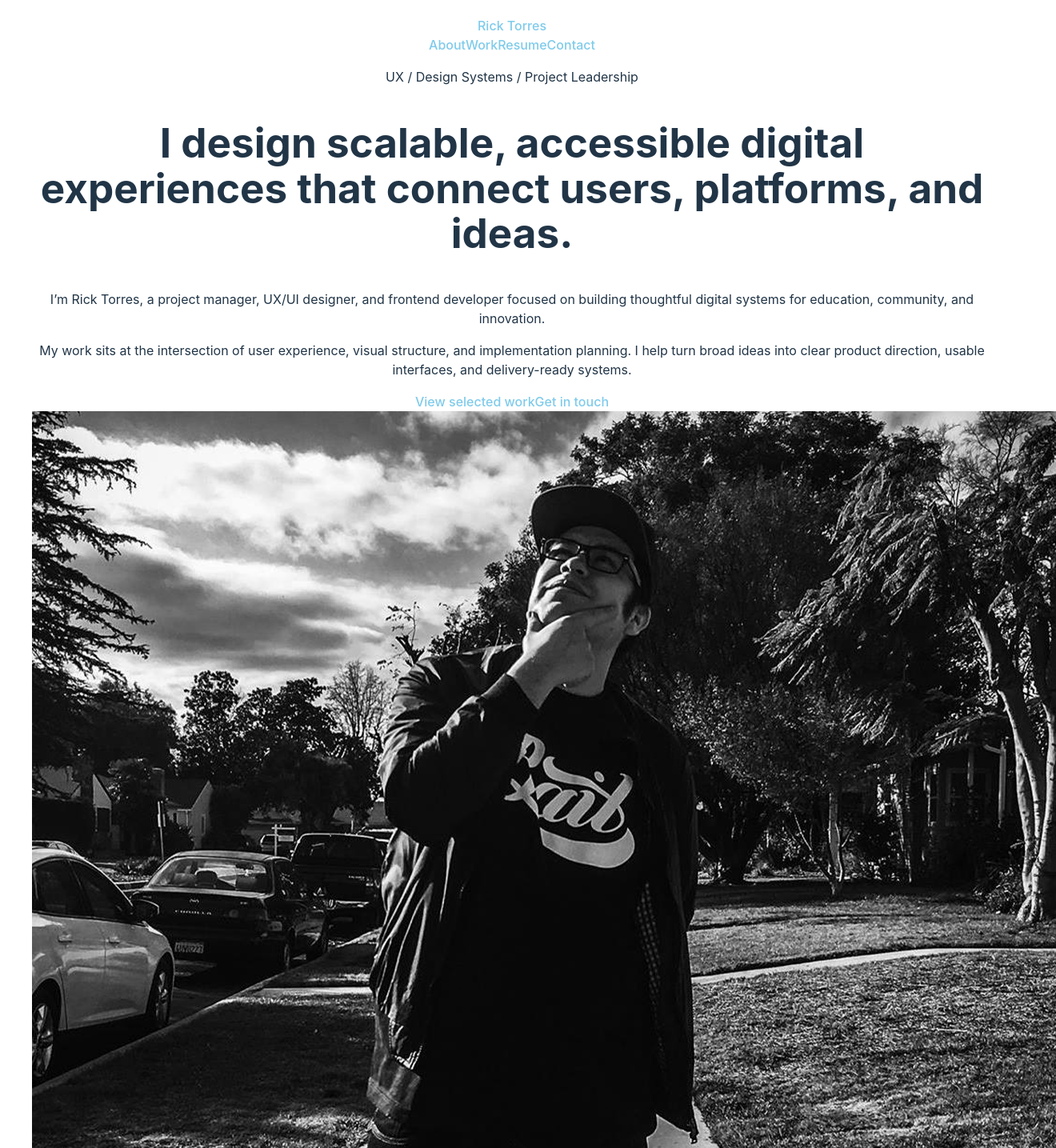
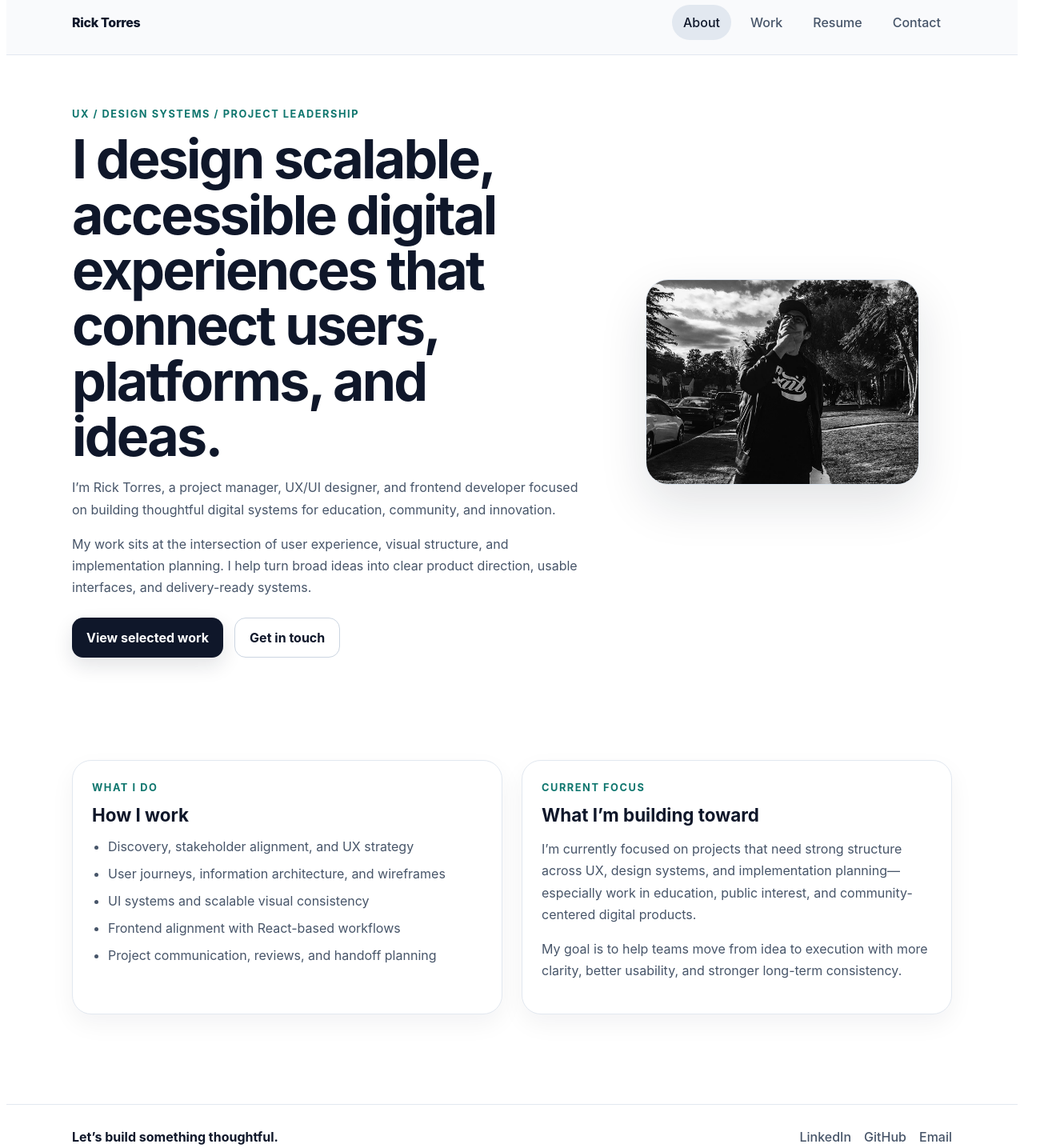
Before and after one commit to rtocastro/dossiyay, a React (Vite) app: page / in a window 1280 px wide. Shown: the part 20-1455 px from the top of the page at 80% size, 1320 px wide, since content can reach past the window. Built offline with nearby package versions, Linux system fonts and the light colour scheme.

Commit message:
updated css to reflect better marshmallow design

```diff
--- a/src/App.css
+++ b/src/App.css
@@ -1,98 +1,323 @@
 #root {
-    max-width: 1280px;
-    margin: 0 auto;
-    padding: 2rem;
-    text-align: center;
+  min-height: 100vh;
+}
+
+.site-shell {
+  min-height: 100vh;
+  display: flex;
+  flex-direction: column;
+}
+
+.site-header {
+  position: sticky;
+  top: 0;
+  z-index: 20;
+  backdrop-filter: blur(10px);
+  background: rgba(248, 250, 252, 0.85);
+  border-bottom: 1px solid #e2e8f0;
+}
+
+.site-main {
+  flex: 1;
+}
+
+.site-footer {
+  border-top: 1px solid #e2e8f0;
+  margin-top: 48px;
+}
+
+.container {
+  width: min(1100px, calc(100% - 32px));
+  margin: 0 auto;
+}
+
+.nav-wrap {
+  display: flex;
+  align-items: center;
+  justify-content: space-between;
+  gap: 24px;
+  padding: 18px 0;
+}
+
+.brand-mark {
+  font-size: 1rem;
+  font-weight: 800;
+  letter-spacing: -0.02em;
+  color: #0f172a;
+}
+
+.nav-links {
+  display: flex;
+  gap: 10px;
+  flex-wrap: wrap;
+}
+
+.nav-link {
+  color: #475569;
+  padding: 10px 14px;
+  border-radius: 999px;
+  transition: all 0.2s ease;
+}
+
+.nav-link:hover,
+.nav-link.active {
+  background: #e2e8f0;
+  color: #0f172a;
+}
+
+.section {
+  padding: 64px 0;
+}
+
+.hero {
+  display: grid;
+  grid-template-columns: 1.35fr 0.9fr;
+  gap: 40px;
+  align-items: center;
+}
+
+.eyebrow {
+  margin: 0 0 12px;
+  font-size: 0.8rem;
+  font-weight: 700;
+  letter-spacing: 0.12em;
+  text-transform: uppercase;
+  color: #0f766e;
+}
+
+.hero h1,
+.section h1 {
+  margin: 0 0 16px;
+  font-size: clamp(2.25rem, 6vw, 4.25rem);
+  line-height: 1.02;
+  letter-spacing: -0.04em;
+  color: #0f172a;
+}
+
+.section h2 {
+  margin: 0 0 14px;
+  font-size: 1.4rem;
+  line-height: 1.15;
+  color: #0f172a;
+}
+
+.section h3 {
+  margin: 0 0 8px;
+  font-size: 1rem;
+  color: #0f172a;
+}
+
+.hero-text,
+.section-copy,
+.project-block p,
+.contact-row a,
+.contact-row span {
+  font-size: 1rem;
+  line-height: 1.7;
+  color: #475569;
+}
+
+.hero-actions,
+.resume-actions,
+.project-links {
+  display: flex;
+  gap: 14px;
+  flex-wrap: wrap;
+  margin-top: 24px;
+}
+
+.button-primary,
+.button-secondary {
+  display: inline-flex;
+  align-items: center;
+  justify-content: center;
+  padding: 12px 18px;
+  border-radius: 14px;
+  font-weight: 700;
+  transition: transform 0.2s ease, box-shadow 0.2s ease;
+}
+
+.button-primary {
+  background: #0f172a;
+  color: #ffffff;
+  box-shadow: 0 10px 24px rgba(15, 23, 42, 0.12);
+}
+
+.button-secondary {
+  background: #ffffff;
+  color: #0f172a;
+  border: 1px solid #cbd5e1;
+}
+
+.button-primary:hover,
+.button-secondary:hover,
+.project-links a:hover {
+  transform: translateY(-1px);
+}
+
+.hero-media {
+  display: flex;
+  justify-content: center;
+}
+
+.profile-image {
+  width: min(100%, 340px);
+  border-radius: 28px;
+  border: 1px solid #dbe4ee;
+  box-shadow: 0 24px 60px rgba(15, 23, 42, 0.12);
+}
+
+.grid-two {
+  display: grid;
+  grid-template-columns: repeat(2, minmax(0, 1fr));
+  gap: 24px;
+}
+
+.card,
+.project-card,
+.contact-card {
+  background: #ffffff;
+  border: 1px solid #e2e8f0;
+  border-radius: 24px;
+  padding: 24px;
+  box-shadow: 0 12px 30px rgba(15, 23, 42, 0.05);
+}
+
+.feature-list {
+  padding-left: 20px;
+  margin: 0;
+  color: #475569;
+}
+
+.feature-list li + li {
+  margin-top: 10px;
+}
+
+.portfolio-intro,
+.contact-copy {
+  max-width: 720px;
+}
+
+.project-grid {
+  display: grid;
+  gap: 24px;
+  margin-top: 28px;
+}
+
+.project-role {
+  margin: 0 0 10px;
+  color: #0f766e;
+  font-size: 0.85rem;
+  font-weight: 700;
+  text-transform: uppercase;
+  letter-spacing: 0.08em;
+}
+
+.project-top h2 {
+  margin-bottom: 12px;
+}
+
+.project-body {
+  display: grid;
+  gap: 18px;
+  margin-top: 20px;
+}
+
+.project-links a {
+  display: inline-flex;
+  padding: 10px 14px;
+  border-radius: 12px;
+  background: #f8fafc;
+  border: 1px solid #e2e8f0;
+  color: #0f172a;
+  font-weight: 600;
+}
+
+.contact-card {
+  max-width: 720px;
+  margin-top: 24px;
+}
+
+.contact-row {
+  display: flex;
+  justify-content: space-between;
+  gap: 24px;
+  padding: 16px 0;
+  border-bottom: 1px solid #e2e8f0;
+}
+
+.contact-row:last-child {
+  border-bottom: none;
+}
+
+.skills-grid {
+  display: flex;
+  flex-wrap: wrap;
+  gap: 12px;
+  margin-top: 20px;
+}
+
+.skill-chip {
+  display: inline-flex;
+  padding: 10px 14px;
+  border-radius: 999px;
+  background: #f1f5f9;
+  color: #0f172a;
+  font-weight: 600;
+  border: 1px solid #e2e8f0;
+}
+
+.footer-inner {
+  padding: 28px 0 36px;
+  display: flex;
+  justify-content: space-between;
+  gap: 20px;
+  flex-wrap: wrap;
+  align-items: center;
+}
+
+.footer-title {
+  margin: 0;
+  color: #0f172a;
+  font-weight: 700;
+}
+
+.footer-links {
+  display: flex;
+  gap: 16px;
+  flex-wrap: wrap;
+}
+
+.footer-links a {
+  color: #475569;
+}
+
+@media (max-width: 900px) {
+  .hero,
+  .grid-two {
+    grid-template-columns: 1fr;
   }
 
-  .logo {
-    height: 6em;
-    padding: 1.5em;
-    will-change: filter;
-    transition: filter 300ms;
+  .hero {
+    padding-top: 32px;
   }
-  .logo:hover {
-    filter: drop-shadow(0 0 2em #646cffaa);
-  }
-  .logo.react:hover {
-    filter: drop-shadow(0 0 2em #61dafbaa);
+}
+
+@media (max-width: 640px) {
+  .nav-wrap,
+  .contact-row,
+  .footer-inner {
+    flex-direction: column;
+    align-items: flex-start;
   }
 
-  @keyframes logo-spin {
-    from {
-      transform: rotate(0deg);
-    }
-    to {
-      transform: rotate(360deg);
-    }
+  .section {
+    padding: 48px 0;
   }
 
-  @media (prefers-reduced-motion: no-preference) {
-    a:nth-of-type(2) .logo {
-      animation: logo-spin infinite 20s linear;
-    }
+  .card,
+  .project-card,
+  .contact-card {
+    padding: 20px;
   }
-
-  .card {
-    padding: 2em;
-  }
-
-  .read-the-docs {
-    color: #888;
-  }
-
-  .nav {
-    color: blue;
-  }
-
-
-    .devimg {
-      grid-template-columns: repeat(auto-fill, minmax(150px, 1fr));
-      grid-gap: 5px;
-      flex-shrink: inherit;
-      max-width: 200px;
-      max-height: 300px;
-      color: #111;
-      box-shadow: 0 0 50px turquoise;
-      border-radius: 15px 50px;
-      margin: 35px;
-    }
-
-
-  input {
-    justify-content: center;
-    align-items: center;
-    padding: 10px;
-    margin: 20px;
-    box-shadow: 0 0 15px turquoise;
-
-  }
-
-  textarea {
-    margin: 20px;
-    color:gray;
-    box-shadow: 0 0 25px turquoise;
-  }
-
-  .icon {
-    max-width: 50px;
-    max-height: 50px;
-    margin: 12px
-  }
-
-  h2 {
-    margin: 50px;
-  }
-
- .portpicture {
-
-  max-width: 250px;
-  max-height: 250px;
-  justify-content: center;
-  flex-direction: inherit;
-
 }
-
-.ghbutton{
-  box-shadow: 0 0 5px turquoise;
-}
```
